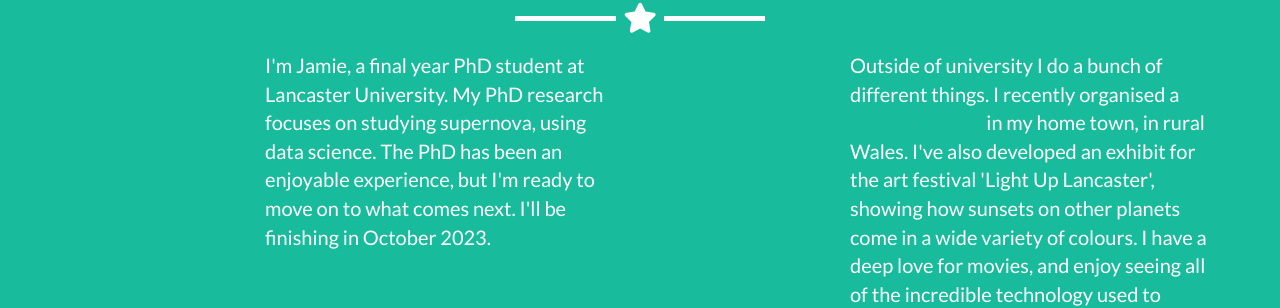
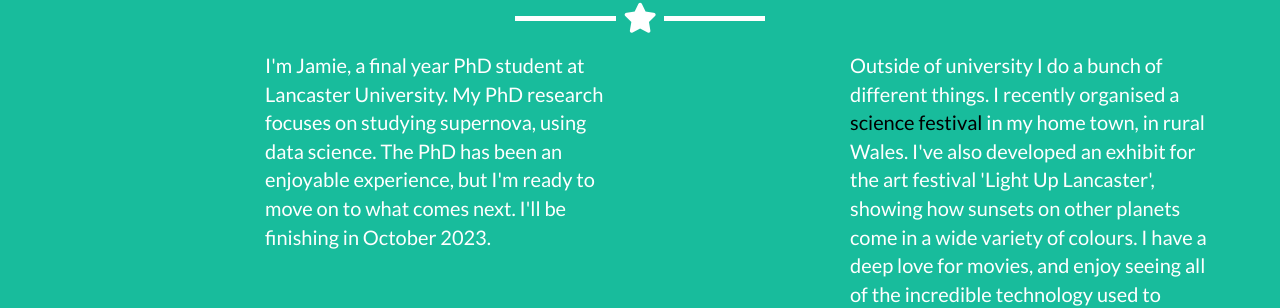
Before and after one commit to jamiedumayne/jamiedumayne.github.io, a Jekyll site: the page built from _posts/2014-07-18-project-1.markdown, in a window 1280 px wide and 1400 px high, scrolled down 1685 px. Shown: the part 145-453 px from the top of the window. Built offline with Jekyll 4.4.1, drawn with Linux system fonts in a browser that asks for light colours.

Commit message:
Update main.css

```diff
--- a/_includes/css/main.css
+++ b/_includes/css/main.css
@@ -490,6 +490,7 @@ footer .footer-below {
     text-align:  center;
 }
 
-#skills a:link {
+#about a:link,
+#about a:visited {
     color: black;
 }
```
